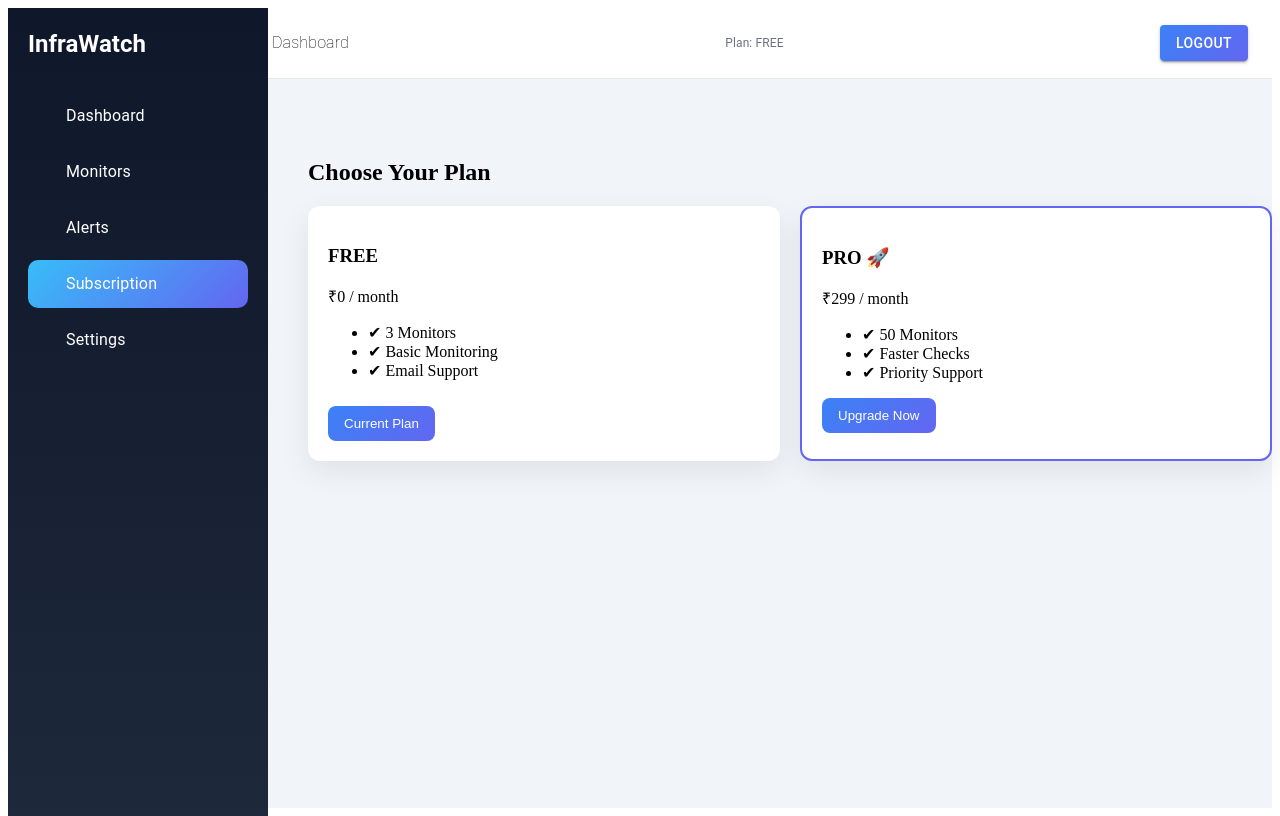
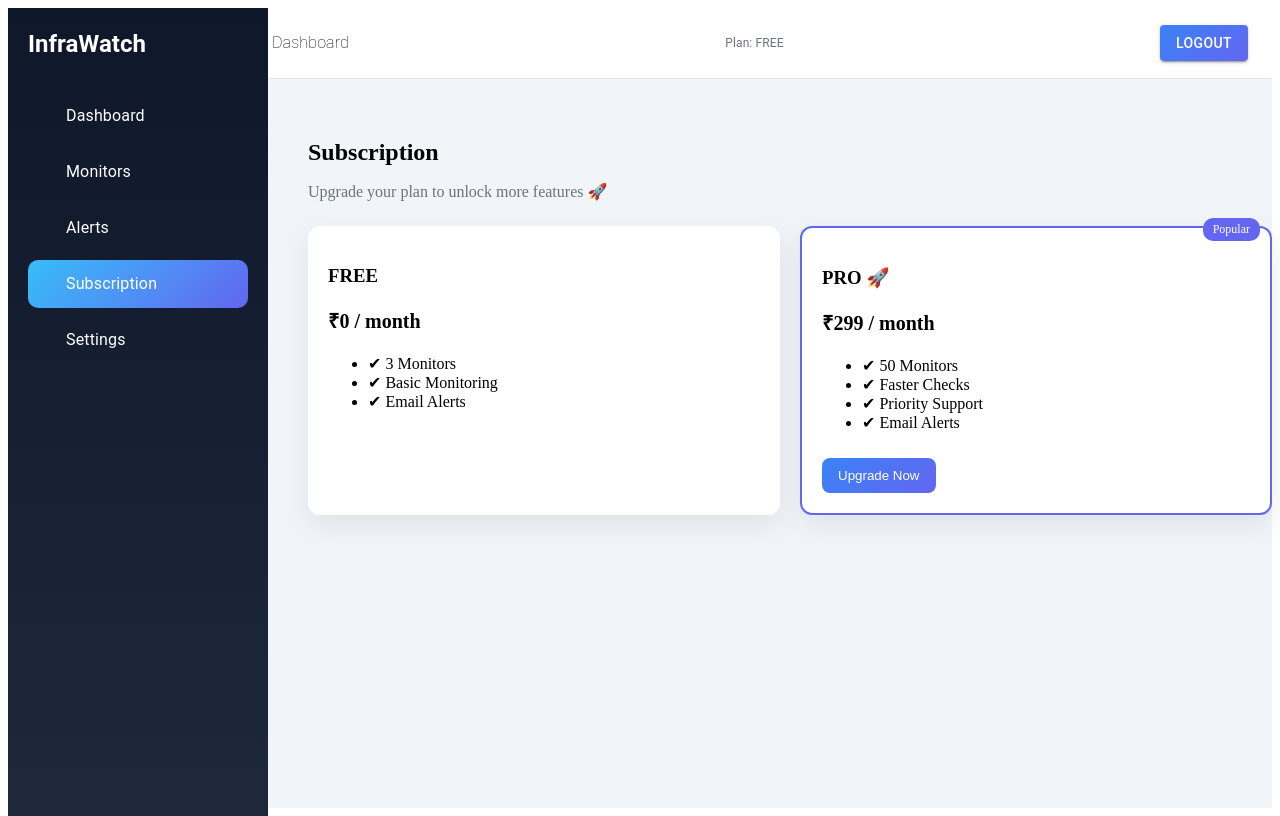
Before and after one commit to yashkumarverma1638/infrawatch-dashboard, a React (Vite) app: page /subscription in a window 1280 px wide. Shown: the top 816 px of the page. Built offline with nearby package versions, Linux system fonts and the light colour scheme; no server answers; some icons are missing.

Commit message:
payment integration and pagination

```diff
--- a/src/App.tsx
+++ b/src/App.tsx
@@ -11,7 +11,7 @@ import { useDispatch } from "react-redux";
 import Subscription from "./pages/Subscription";
 import Alerts from "./pages/Alerts";
 import { socket } from "../src/socket/socket.js";
-
+import Success from "./pages/Success";
 function App() {
   const dispatch = useDispatch();
 
@@ -77,6 +77,7 @@ function App() {
               </Layout>
             }
           />
+          <Route path="/success" element={<Success />} />
         </Routes>
       </BrowserRouter>
     </div>
--- a/src/pages/Alerts.tsx
+++ b/src/pages/Alerts.tsx
@@ -4,29 +4,46 @@ import { socket } from "../socket/socket.js";
 
 function Alerts() {
   const [alerts, setAlerts] = useState([]);
+  const [page, setPage] = useState(1);
+  const [totalPages, setTotalPages] = useState(1);
 
+  const LIMIT = 10;
+
+  // 🔄 Fetch alerts with pagination
   useEffect(() => {
     const fetchAlerts = async () => {
-      const res = await API.get("/alerts");
-      setAlerts(res.data);
+      try {
+        const res = await API.get(`/alerts?page=${page}&limit=${LIMIT}`);
+        setAlerts(res.data.data);
+        setTotalPages(res.data.totalPages);
+      } catch (err) {
+        console.error("Failed to fetch alerts", err);
+      }
     };
 
     fetchAlerts();
-  }, []);
+  }, [page]);
 
+  // ⚡ Real-time updates (only for page 1)
   useEffect(() => {
     socket.on("alert:new", (alert) => {
-      setAlerts((prev) => [alert, ...prev]);
+      setAlerts((prev) => {
+        if (page === 1) {
+          return [alert, ...prev.slice(0, LIMIT - 1)];
+        }
+        return prev;
+      });
     });
 
     return () => {
       socket.off("alert:new");
     };
-  }, []);
+  }, [page]);
 
   return (
     <div>
       <h2>Alerts 🚨</h2>
+
       <div className="card">
         <table className="table">
           <thead>
@@ -38,16 +55,64 @@ function Alerts() {
           </thead>
 
           <tbody>
-            {alerts.map((a: any) => (
+            {alerts.map((a) => (
               <tr key={a.id}>
                 <td>{a.url.url}</td>
-                <td style={{ color: "red" }}>{a.status}</td>
+
+                <td
+                  style={{
+                    color: a.status === "DOWN" ? "red" : "green",
+                    fontWeight: "bold",
+                  }}
+                >
+                  {a.status}
+                </td>
+
                 <td>{new Date(a.createdAt).toLocaleString()}</td>
               </tr>
             ))}
           </tbody>
         </table>
       </div>
+
+      {/* 🔽 Pagination */}
+      <div style={{ marginTop: "20px", textAlign: "center" }}>
+        <button disabled={page === 1} onClick={() => setPage(page - 1)}>
+          Prev
+        </button>
+
+        <span style={{ margin: "0 10px", fontWeight: "bold" }}>
+          Page {page} of {totalPages}
+        </span>
+
+        <button
+          disabled={page === totalPages}
+          onClick={() => setPage(page + 1)}
+        >
+          Next
+        </button>
+      </div>
+
+      {/* 🔢 Page Numbers (optional pro UI) */}
+      <div style={{ textAlign: "center", marginTop: "10px" }}>
+        {[...Array(totalPages)].map((_, i) => (
+          <button
+            key={i}
+            onClick={() => setPage(i + 1)}
+            style={{
+              margin: "5px",
+              padding: "5px 10px",
+              background: page === i + 1 ? "#007bff" : "#eee",
+              color: page === i + 1 ? "#fff" : "#000",
+              border: "none",
+              borderRadius: "5px",
+              cursor: "pointer",
+            }}
+          >
+            {i + 1}
+          </button>
+        ))}
+      </div>
     </div>
   );
 }
--- a/src/pages/Subscription.tsx
+++ b/src/pages/Subscription.tsx
@@ -1,4 +1,5 @@
 import { useDispatch, useSelector } from "react-redux";
+import { useState } from "react";
 import API from "../api/api";
 import { fetchUser } from "../features/user/userSlice";
 import type { RootState, AppDispatch } from "../app/store";
@@ -8,21 +9,35 @@ function Subscription() {
   const dispatch = useDispatch<AppDispatch>();
   const { user } = useSelector((state: RootState) => state.user);
 
+  const [loading, setLoading] = useState(false);
+
+  // 🔥 Stripe upgrade
   const upgrade = async () => {
     try {
-      await API.post("/user/upgrade");
+      setLoading(true);
 
-      toast.success("Upgraded to PRO 🚀");
-      dispatch(fetchUser());
-    } catch {
-      toast.error("Upgrade failed ❌");
+      const res = await API.post("/payments/create-checkout-session");
+
+      // redirect to Stripe checkout
+      window.location.href = res.data.url;
+    } catch (err) {
+      toast.error("Payment failed ❌");
+    } finally {
+      setLoading(false);
     }
   };
 
   return (
     <div style={{ padding: "30px" }}>
-      <h2 style={{ marginBottom: "20px" }}>Choose Your Plan</h2>
+      {/* Header */}
+      <div style={{ marginBottom: "25px" }}>
+        <h2 style={{ margin: 0 }}>Subscription</h2>
+        <p style={{ color: "#6b7280" }}>
+          Upgrade your plan to unlock more features 🚀
+        </p>
+      </div>
 
+      {/* Plans */}
       <div
         style={{
           display: "grid",
@@ -33,37 +48,75 @@ function Subscription() {
         {/* FREE PLAN */}
         <div className="card">
           <h3>FREE</h3>
-          <p>₹0 / month</p>
+          <p style={{ fontSize: "20px", fontWeight: 600 }}>₹0 / month</p>
 
           <ul>
             <li>✔ 3 Monitors</li>
             <li>✔ Basic Monitoring</li>
-            <li>✔ Email Support</li>
+            <li>✔ Email Alerts</li>
           </ul>
 
-          <button disabled className="btn" style={{ marginTop: "10px" }}>
-            Current Plan
-          </button>
+          {user?.plan === "FREE" && (
+            <button
+              disabled
+              className="btn"
+              style={{ marginTop: "10px", opacity: 0.7 }}
+            >
+              Current Plan
+            </button>
+          )}
         </div>
 
         {/* PRO PLAN */}
-        <div className="card" style={{ border: "2px solid #6366f1" }}>
+        <div
+          className="card"
+          style={{
+            border: "2px solid #6366f1",
+            position: "relative",
+          }}
+        >
+          {/* Badge */}
+          <span
+            style={{
+              position: "absolute",
+              top: "-10px",
+              right: "10px",
+              background: "#6366f1",
+              color: "#fff",
+              padding: "4px 10px",
+              borderRadius: "10px",
+              fontSize: "12px",
+            }}
+          >
+            Popular
+          </span>
+
           <h3>PRO 🚀</h3>
-          <p>₹299 / month</p>
+          <p style={{ fontSize: "20px", fontWeight: 600 }}>₹299 / month</p>
 
           <ul>
             <li>✔ 50 Monitors</li>
             <li>✔ Faster Checks</li>
             <li>✔ Priority Support</li>
+            <li>✔ Email Alerts</li>
           </ul>
 
           {user?.plan === "PRO" ? (
-            <button disabled className="btn" style={{ marginTop: "10px" }}>
+            <button
+              disabled
+              className="btn"
+              style={{ marginTop: "10px", opacity: 0.7 }}
+            >
               Current Plan
             </button>
           ) : (
-            <button className="btn" onClick={upgrade}>
-              Upgrade Now
+            <button
+              className="btn"
+              onClick={upgrade}
+              disabled={loading}
+              style={{ marginTop: "10px" }}
+            >
+              {loading ? "Redirecting..." : "Upgrade Now"}
             </button>
           )}
         </div>
--- /dev/null
+++ b/src/pages/Success.tsx
@@ -0,0 +1,56 @@
+import { useEffect } from "react";
+import { useDispatch } from "react-redux";
+import { fetchUser } from "../features/user/userSlice";
+import type { AppDispatch } from "../app/store";
+
+function Success() {
+  const dispatch = useDispatch<AppDispatch>();
+
+  useEffect(() => {
+    // 🔥 refresh user after payment
+    dispatch(fetchUser());
+  }, [dispatch]);
+
+  return (
+    <div
+      style={{
+        height: "100vh",
+        display: "flex",
+        justifyContent: "center",
+        alignItems: "center",
+        background: "#f1f5f9",
+      }}
+    >
+      <div
+        style={{
+          background: "white",
+          padding: "40px",
+          borderRadius: "12px",
+          boxShadow: "0 4px 20px rgba(0,0,0,0.1)",
+          textAlign: "center",
+        }}
+      >
+        <h2 style={{ color: "#16a34a" }}>Payment Successful 🎉</h2>
+
+        <p>Your plan has been upgraded to PRO 🚀</p>
+
+        <button
+          onClick={() => (window.location.href = "/")}
+          style={{
+            marginTop: "20px",
+            padding: "10px 20px",
+            background: "#6366f1",
+            color: "#fff",
+            border: "none",
+            borderRadius: "8px",
+            cursor: "pointer",
+          }}
+        >
+          Go to Dashboard
+        </button>
+      </div>
+    </div>
+  );
+}
+
+export default Success;
```
